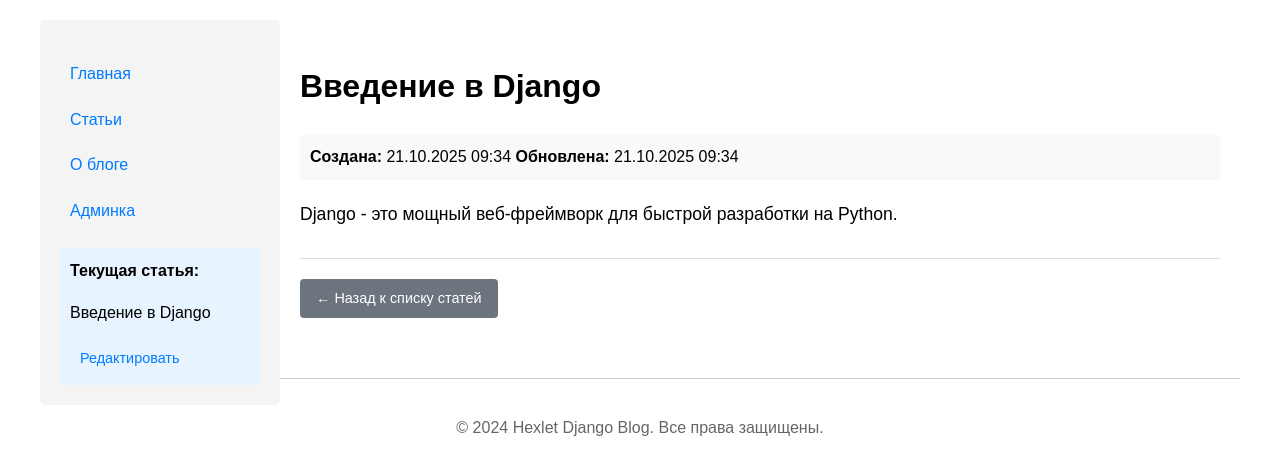
After one commit to KRISTINA-Lap/hexlet-django-blog, a Django app: page /articles/1/ in a window 1280 px wide. The commit adds this page. Shown: the top 475 px of the page. Run offline with Django 5.2, Linux system fonts and the light colour scheme; data comes from the database, SQL or seed files in the repository.

Commit message:
Implement article detail view (CRUD - Read) with links from list

```diff
--- /dev/null
+++ b/hexlet_django_blog/article/templates/articles/show.html
@@ -0,0 +1,31 @@
+{% extends "base.html" %}
+
+{% block title %}{{ article.name }} - Django на Хекслете{% endblock %}
+
+{% block content %}
+    <div class="article-detail">
+        <h1>{{ article.name }}</h1>
+
+        <div class="article-meta" style="margin-bottom: 20px; padding: 10px; background-color: #f8f9fa; border-radius: 5px;">
+            <strong>Создана:</strong> {{ article.created_at|date:"d.m.Y H:i" }}
+            <strong>Обновлена:</strong> {{ article.updated_at|date:"d.m.Y H:i" }}
+        </div>
+
+        <div class="article-body" style="line-height: 1.6; font-size: 1.1em;">
+            {{ article.body|linebreaks }}
+        </div>
+
+        <div style="margin-top: 30px; padding-top: 20px; border-top: 1px solid #ddd;">
+            <a href="{% url 'articles' %}" class="btn-back">← Назад к списку статей</a>
+        </div>
+    </div>
+{% endblock %}
+
+{% block sidebar %}
+    {{ block.super }}
+    <div style="margin-top: 20px; padding: 10px; background-color: #e7f3ff; border-radius: 3px;">
+        <strong>Текущая статья:</strong>
+        <p>{{ article.name|truncatewords:5 }}</p>
+        <a href="/admin/article/article/{{ article.id }}/change/" style="font-size: 0.9em;">Редактировать</a>
+    </div>
+{% endblock %}
--- a/hexlet_django_blog/article/urls.py
+++ b/hexlet_django_blog/article/urls.py
@@ -1,7 +1,8 @@
 from django.urls import path
-from hexlet_django_blog.article.views import IndexView
+from hexlet_django_blog.article.views import IndexView, ArticleView
 
 urlpatterns = [
     path("<str:tags>/<int:article_id>/", IndexView.as_view(), name="article"),
-    path("", IndexView.as_view(), name="articles"),  # добавляем name для списка
+    path("<int:id>/", ArticleView.as_view(), name="article_detail"),
+    path("", IndexView.as_view(), name="articles"),
 ]
--- a/hexlet_django_blog/article/views.py
+++ b/hexlet_django_blog/article/views.py
@@ -1,4 +1,4 @@
-from django.shortcuts import render
+from django.shortcuts import render, get_object_or_404
 from django.views import View
 from django.http import HttpResponse
 
@@ -24,3 +24,15 @@ class IndexView(View):
                 "articles": articles,
             },
         )
+
+
+class ArticleView(View):
+    def get(self, request, *args, **kwargs):
+        article = get_object_or_404(Article, id=kwargs["id"])
+        return render(
+            request,
+            "articles/show.html",
+            context={
+                "article": article,
+            },
+        )
--- a/hexlet_django_blog/templates/base.html
+++ b/hexlet_django_blog/templates/base.html
@@ -48,6 +48,25 @@
             text-align: center;
             color: #666;
         }
+        .btn-back {
+            display: inline-block;
+            padding: 8px 16px;
+            background-color: #6c757d;
+            color: white;
+            text-decoration: none;
+            border-radius: 4px;
+            font-size: 0.9em;
+        }
+
+        .btn-back:hover {
+            background-color: #5a6268;
+            color: white;
+        }
+
+        .article-item h2 a:hover {
+            color: #007bff;
+            text-decoration: underline;
+        }
     </style>
 </head>
 <body>
```
Also changed, not shown: hexlet_django_blog/article/templates/articles/index.html (+8 -1 lines), hexlet_django_blog/article/tests.py (+19 -0 lines).
